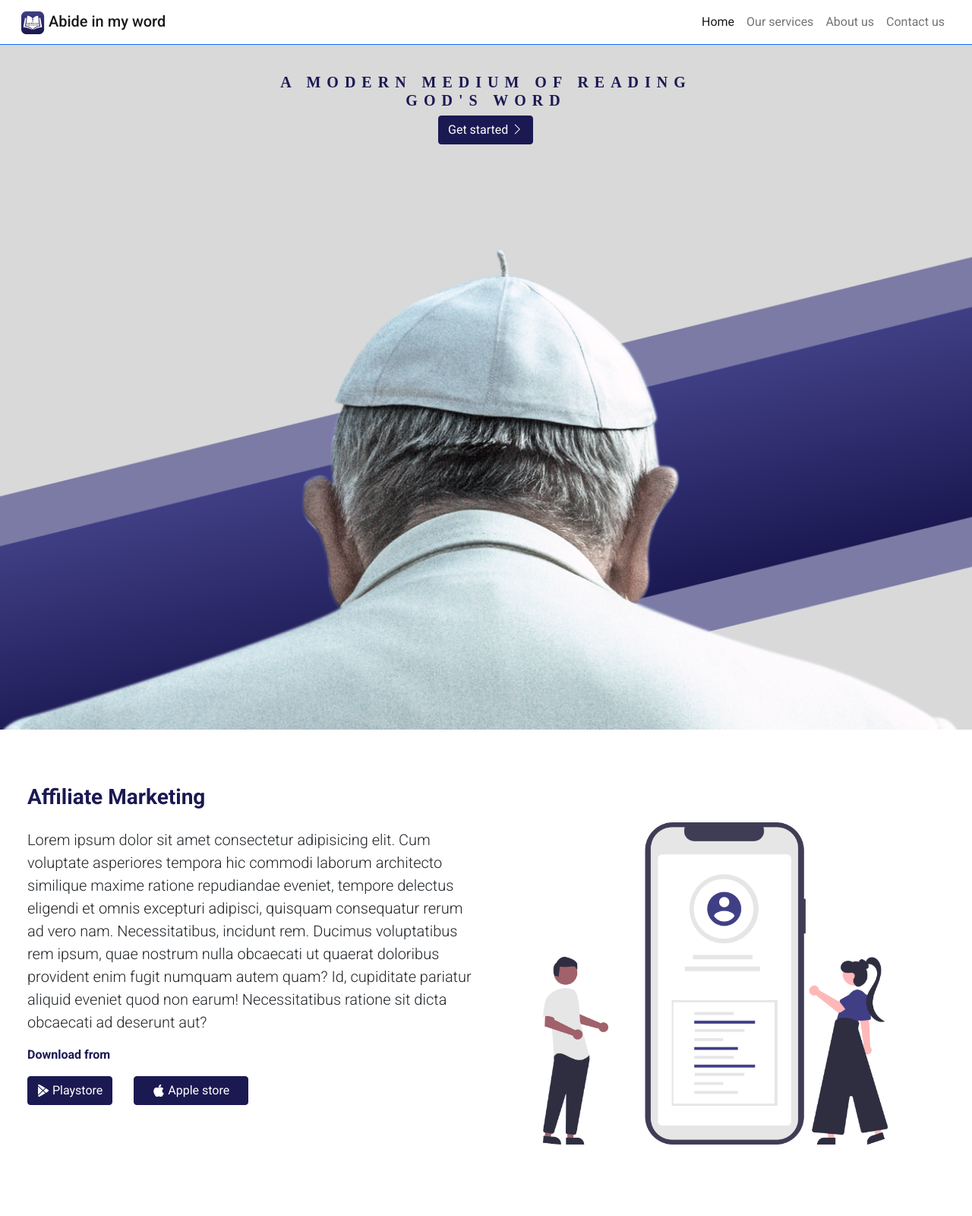
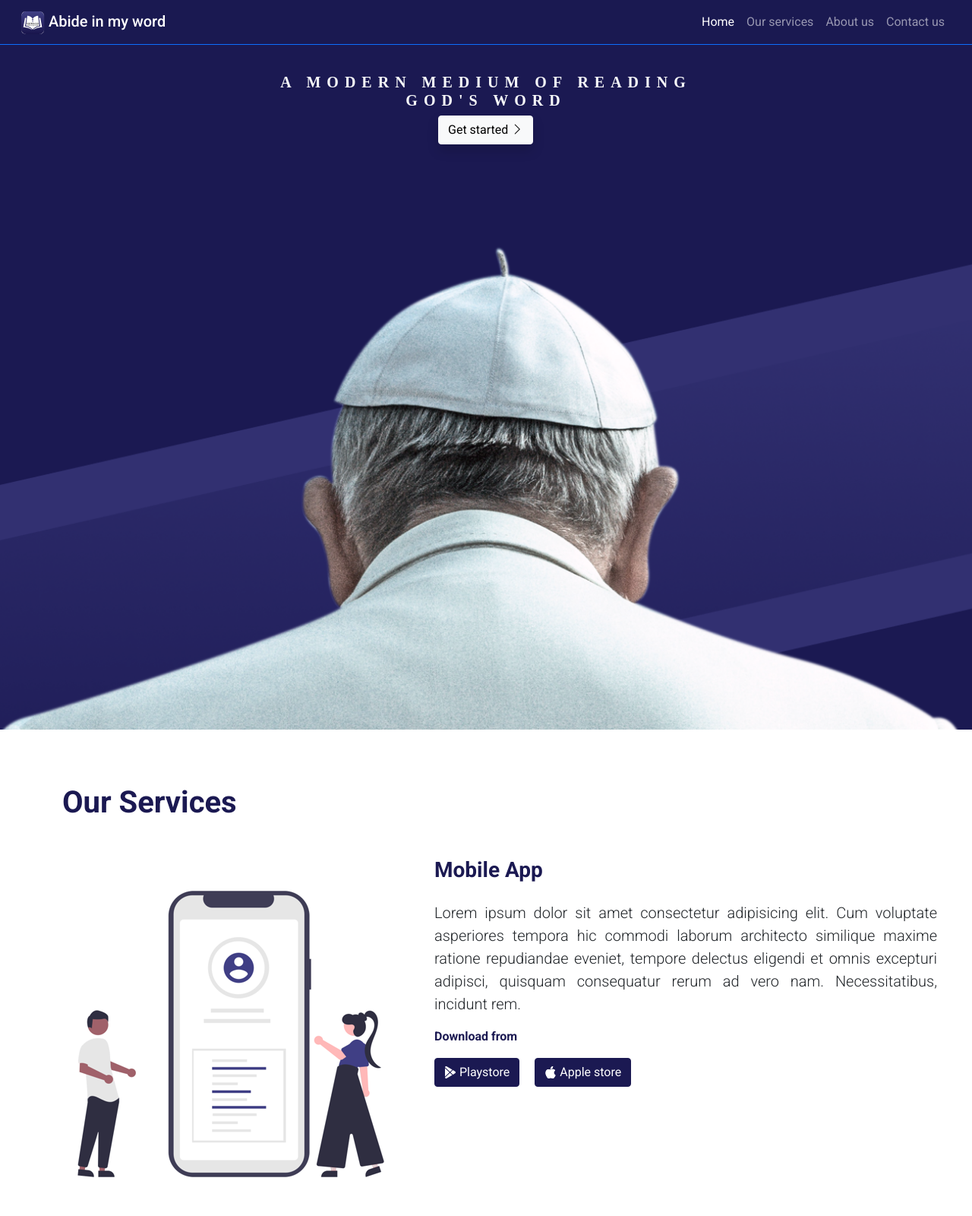
Before and after one commit to JeffCorp/aimword, a plain HTML site: page index.html in a window 1280 px wide. Shown: the top 1600 px of the page at 76% size. Drawn offline with nearby package versions, Linux system fonts and the light colour scheme; a web font is replaced by a local one.

Commit message:
added a new page

```diff
--- a/index.html
+++ b/index.html
@@ -25,7 +25,7 @@
 </head>
 <body>
     <!-- Navbar -->
-    <nav class="navbar navbar-light bg-light navbar-expand-md border-1 border-bottom border-primary px-3 fixed-top">
+    <nav class="navbar navbar-dark bg-primary2 navbar-expand-md border-1 border-bottom border-primary px-3 fixed-top">
         <div class="container-fluid">
             <a href="#" class="navbar-brand">
                 <img src="./img-resources/logo.png" alt="logo">
@@ -58,10 +58,10 @@
     <section id="home">
        <div class="container-fluid mt-5">
         <div class="pt-5" style="display: flex; justify-content: center;">
-            <div class="text-center" style="width: 50%; letter-spacing: 8px;">
-                <h1 class="fw-bolder text-wrap lead"> A MODERN MEDIUM OF READING GOD'S WORD</h1>
+            <div class="text-center" style="width: 45%; letter-spacing: 8px;">
+                <h1 class="fw-bolder text-light text-wrap lead"> A MODERN MEDIUM OF READING GOD'S WORD</h1>
                 <a href="#get-started">
-                  <button type="button" class="btn btn-primary animate__animated animate__bounceIn">
+                  <button type="button" class="btn shadow btn-light animate__animated animate__bounceIn">
                     Get started
                     <i class="bi-chevron-right"></i>
                 </button>
@@ -93,17 +93,19 @@
 
 
     <!-- Our services -->
-    <section class="p-4" id="our-services">
-        <div class="container-fluid  my-5">
+    <section class="p-4 my-5" id="our-services">
+      <div class="container">
+        <h2 class="fw-bolder text-primary">Our Services</h2>
+      </div>
+        <div class="container-fluid my-5">
           <div class="d-flex">
+            <img class="img-fluid w-50 d-none d-sm-block" src="./img-resources/undraw_develop_app_re_bi4i-removebg-preview.png" alt="">
             <div class="text-container">
-              <h3 class="text-primary fw-bold"> Affiliate Marketing</h3>
+              <h3 class="text-primary fw-bold">Mobile App</h3>
               <p class="text-dark pt-3 text-justify lead">
                Lorem ipsum dolor sit amet consectetur adipisicing elit. Cum voluptate asperiores tempora hic commodi laborum
                architecto similique maxime ratione repudiandae eveniet, tempore delectus eligendi et omnis excepturi adipisci,
-               quisquam consequatur rerum ad vero nam. Necessitatibus, incidunt rem. Ducimus voluptatibus rem ipsum, quae nostrum
-               nulla obcaecati ut quaerat doloribus provident enim fugit numquam autem quam? Id, cupiditate pariatur
-               aliquid eveniet quod non earum! Necessitatibus ratione sit dicta obcaecati ad deserunt aut?
+               quisquam consequatur rerum ad vero nam. Necessitatibus, incidunt rem.
               </p>
               <p class="text-primary fw-bold"> Download from</p>
             <div>
@@ -113,7 +115,7 @@
                     </svg>
                     Playstore
                 </button>
-                <button type="button" class="btn btn-primary mx-4 px-4">
+                <button type="button" class="btn btn-primary mx-3">
                     <svg xmlns="http://www.w3.org/2000/svg" width="16" height="16" fill="currentColor" class="bi bi-apple" viewBox="0 0 16 16">
                         <path d="M11.182.008C11.148-.03 9.923.023 8.857 1.18c-1.066 1.156-.902 2.482-.878 2.516.024.034 1.52.087 2.475-1.258.955-1.345.762-2.391.728-2.43Zm3.314 11.733c-.048-.096-2.325-1.234-2.113-3.422.212-2.189 1.675-2.789 1.698-2.854.023-.065-.597-.79-1.254-1.157a3.692 3.692 0 0 0-1.563-.434c-.108-.003-.483-.095-1.254.116-.508.139-1.653.589-1.968.607-.316.018-1.256-.522-2.267-.665-.647-.125-1.333.131-1.824.328-.49.196-1.422.754-2.074 2.237-.652 1.482-.311 3.83-.067 4.56.244.729.625 1.924 1.273 2.796.576.984 1.34 1.667 1.659 1.899.319.232 1.219.386 1.843.067.502-.308 1.408-.485 1.766-.472.357.013 1.061.154 1.782.539.571.197 1.111.115 1.652-.105.541-.221 1.324-1.059 2.238-2.758.347-.79.505-1.217.473-1.282Z"/>
                         <path d="M11.182.008C11.148-.03 9.923.023 8.857 1.18c-1.066 1.156-.902 2.482-.878 2.516.024.034 1.52.087 2.475-1.258.955-1.345.762-2.391.728-2.43Zm3.314 11.733c-.048-.096-2.325-1.234-2.113-3.422.212-2.189 1.675-2.789 1.698-2.854.023-.065-.597-.79-1.254-1.157a3.692 3.692 0 0 0-1.563-.434c-.108-.003-.483-.095-1.254.116-.508.139-1.653.589-1.968.607-.316.018-1.256-.522-2.267-.665-.647-.125-1.333.131-1.824.328-.49.196-1.422.754-2.074 2.237-.652 1.482-.311 3.83-.067 4.56.244.729.625 1.924 1.273 2.796.576.984 1.34 1.667 1.659 1.899.319.232 1.219.386 1.843.067.502-.308 1.408-.485 1.766-.472.357.013 1.061.154 1.782.539.571.197 1.111.115 1.652-.105.541-.221 1.324-1.059 2.238-2.758.347-.79.505-1.217.473-1.282Z"/>
@@ -122,7 +124,6 @@
                 </button>
             </div>
             </div>
-            <img class="img-fluid w-50 d-none d-sm-block" src="./img-resources/undraw_develop_app_re_bi4i.png" alt="">
            </div>
 
         </div>
@@ -140,7 +141,7 @@
               </p>
               <p class="text-primary fw-bold"> Steps to become an affiliate marketer with us</p>
             </div>
-            <img class="img-fluid w-50 d-none d-sm-block" src="./img-resources/undraw_All_the_data_re_hh4w.png" alt="">
+            <img class="img-fluid w-50 d-none d-sm-block" src="./img-resources/undraw_All_the_data_re_hh4w-removebg-preview.png" alt="">
            </div>
         </div>
         <!-- step 1 -->
@@ -233,12 +234,30 @@
 
    <!-- Our services -->
    <section class="p-4" id="about-us">
-    <h3 class="text-primary fw-bold"> About Us</h3>
-            <p class="text-dark pt-3">
-              Abide in My Word is a bi- monthly Catholic devotional magazine published  in Nigeria by Abide in my Word publishing company.
-              Abide in My Word  magazine is currently distributed and circulated mainly across  most African
-              countries, with some subscribers in Europe and America.
-            </p>
+    <div class="container">
+      <h2 class="text-primary fw-bold"> About Us</h2>
+      <div class="d-flex ">
+        <p class="text-dark pt-3 lead text-justify">
+          Abide in My Word is a bi- monthly Catholic devotional magazine published  in Nigeria by Abide in my Word publishing company.
+          Abide in My Word  magazine is currently distributed and circulated mainly across  most African
+          countries, with some subscribers in Europe and America.
+        </p>
+        <img class="d-none d-sm-block img-fluid w-50" src="./img-resources/undraw_Team_spirit_re_yl1v-removebg-preview.png" alt="">
+      </div>
+    </div>
+
+   </section>
+   <!-- contact us -->
+   <section class="p-4 bg-primary" id="contact-us">
+    <div class="containr">
+      <h2 class="text-light fw-bold"> Contact Us</h2>
+      <div class="d-flex ">
+        <p class="text-light pt-3 lead text-justify">
+          Abide in My Word is a bi- monthly Catholic devotional magazine published  in Nigeria by Abide in my Word publishing company.
+          Abide in My Word  magazine is currently distributed and circulated mainly across  most African
+          countries, with some subscribers in Europe and America.
+        </p>
+    </div>
 
    </section>
 
--- a/style.css
+++ b/style.css
@@ -15,7 +15,7 @@ h1 {
     margin-top: -80px;
     padding-top: 80px;
     position: relative;
-    background: url(./img-resources/Vector.png);
+    background: url(./img-resources/Vector2.png);
     background-position: bottom;
     background-size: cover;
     /* background-attachment: fixed; */
@@ -40,6 +40,7 @@ h1 {
     height: 100%;
     object-fit: cover;
     object-position: center;
+
 }
 .bg-secondary {
     color: bisque !important;
@@ -47,3 +48,16 @@ h1 {
 .text-container {
     margin-right: 10px;
 }
+.bg-primary2 {
+    background-color: rgba(27, 25, 82, 0.92);
+}
+.text-justify{
+    text-align: justify;
+
+}
+h2 {
+    font-size: 40px;
+}
+.img-fluid {
+    object-fit: contain;
+}
```
Also changed, not shown: img-resources/Vector2.png (added), img-resources/undraw_All_the_data_re_hh4w-removebg-preview.png (added), img-resources/undraw_All_the_data_re_hh4w.png (deleted), img-resources/undraw_Team_spirit_re_yl1v-removebg-preview.png (added), img-resources/undraw_develop_app_re_bi4i-removebg-preview.png (added), img-resources/undraw_develop_app_re_bi4i.png (deleted), img-resources/undraw_team_work_k80m.png (added).
